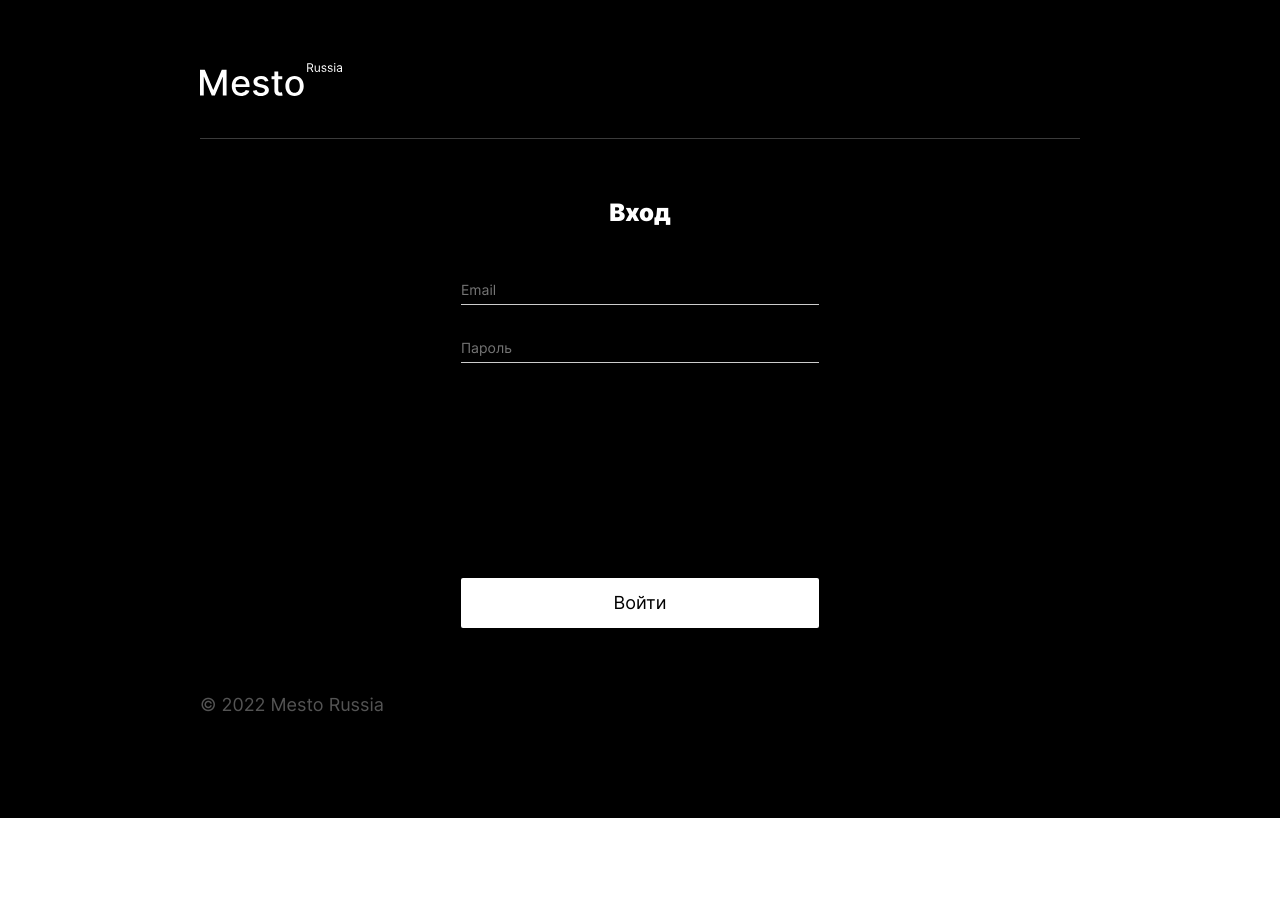
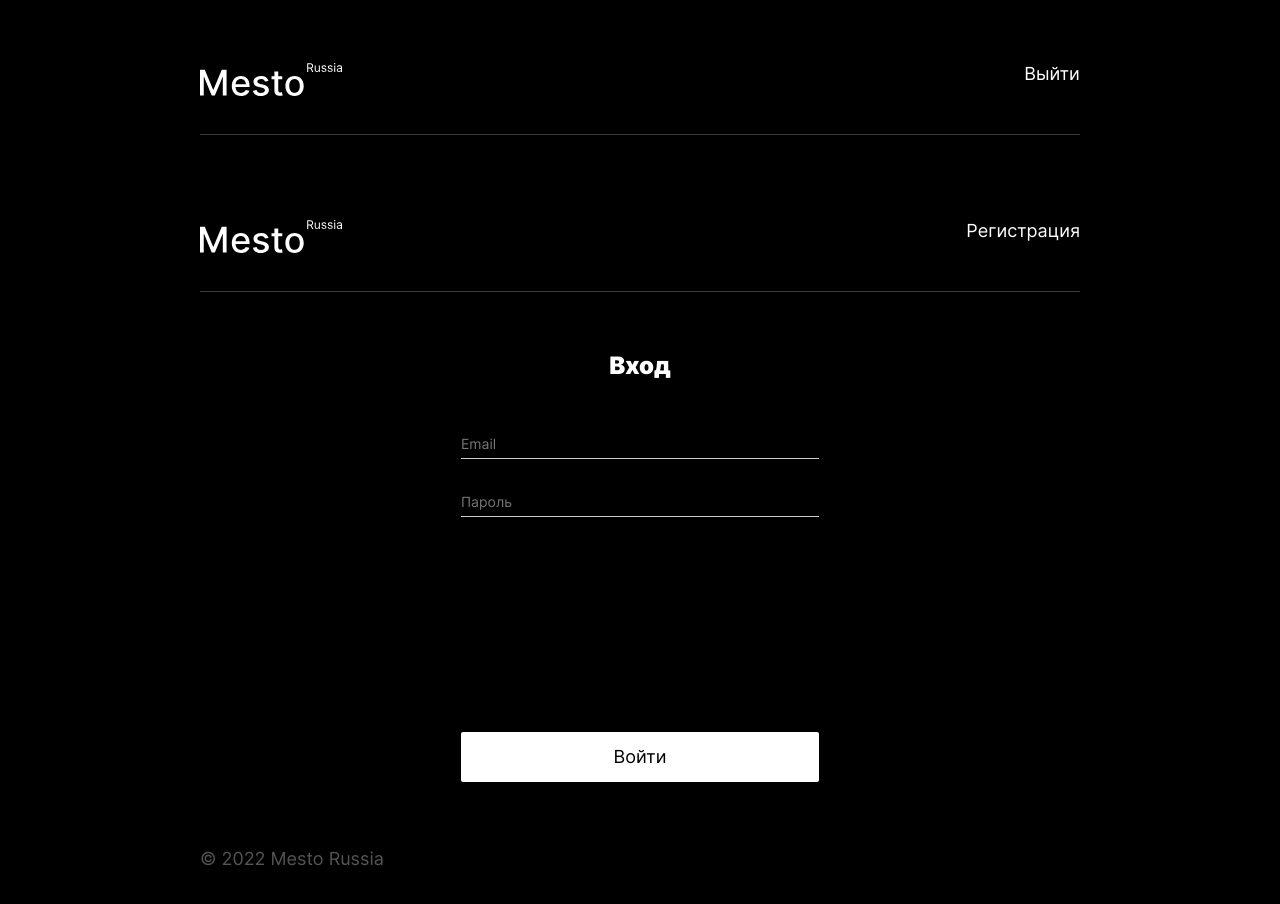
Before and after one commit to Linalien23/react-mesto-auth, a React (Create React App) app: page /sign-in in a window 1280 px wide. Shown: the top 904 px of the page. Before the commit the page ends 818 px from the top, so only its background shows below. Built offline with nearby package versions, Linux system fonts and the light colour scheme.

Commit message:
Пофиксить замечания после ревью

```diff
--- /dev/null
+++ b/src/blocks/header/__button/header__button.css
@@ -0,0 +1,23 @@
+.header__button {
+    min-width: 56px;
+    height: 22px;
+    background-color: black;
+    color: white;
+    border: none;
+    padding: 0;
+    margin-bottom: 46px;
+    font-size: 18px;
+    font-weight: normal;
+    cursor: pointer;
+}
+
+.header__button:hover {
+    opacity: 60%;
+}
+
+@media screen and (max-width: 900px) {
+    .header__button {
+        padding-right: 30px;
+        font-size: 14px;
+    }
+}
--- /dev/null
+++ b/src/blocks/header/__text/header__text.css
@@ -0,0 +1,13 @@
+.header__text {
+    color: white;
+    font-size: 18px;
+    font-weight: 500;
+    margin: 0 auto 46px 517px;
+}
+
+@media screen and (max-width: 900px) {
+    .header__text {
+        margin: 0 auto 46px;
+        font-size: 14px;
+    }
+}
--- a/src/blocks/header/header.css
+++ b/src/blocks/header/header.css
@@ -3,6 +3,8 @@
     padding-top: 45px;
     max-width: 880px;
     border-bottom: 1px solid rgba(84, 84, 84, 0.7);
+    display: flex;
+    justify-content: space-between;
 }
 
 @media screen and (max-width: 1024px) {
--- a/src/components/App.js
+++ b/src/components/App.js
@@ -1,5 +1,6 @@
 import React, { useState, useEffect } from 'react';
 import { BrowserRouter, Route, Switch, useHistory } from 'react-router-dom';
+import Header from './Header.js';
 import Footer from './Footer.js';
 import Main from './Main.js';
 import PopupWithForm from './PopupWithForm.js';
@@ -34,7 +35,7 @@ function App() {
   const history = useHistory();
 
   useEffect(() => {
-    tokenCheck()
+    checkToken()
   }, []);
 
   // Запрос к API за информацией о пользователе и массиве карточек при монтировании
@@ -52,15 +53,7 @@ function App() {
 
       api.getCards().
         then((data) => {
-          setCards(
-            data.map((card) => ({
-              _id: card._id,
-              name: card.name,
-              link: card.link,
-              owner: card.owner,
-              likes: card.likes,
-            }))
-          )
+          setCards(data)
         })
         .catch((err) => {
           console.log(err);
@@ -79,24 +72,23 @@ function App() {
   function handleCardLike(card) { // Код, который будет вызываться при клике на лайк
     // Проверяем, есть ли уже лайк на этой карточке
     const isLiked = card.likes.some(i => i._id === currentUser._id);
+    function handleNewCardLike(newCard) {
+      const newCards = cards.map((c) => c._id === card._id ? newCard : c);
+      setCards(newCards);
+    }
 
-    // Отправляем запрос в API и получаем обновлённые данные карточки
-    if (!isLiked) { //
+    if (!isLiked) {
       api.likeCard(card._id)
-        .then((newCard) => {
-          setCards((state) => state.map((c) => c._id === card._id ? newCard : c));
-        })
-        .catch((err) => {
+        .then(handleNewCardLike)
+        .catch(err => {
           console.log(err);
-        })
+        });
     } else {
       api.dislikeCard(card._id)
-        .then((newCard) => {
-          setCards((state) => state.map((c) => c._id === card._id ? newCard : c));
-        })
-        .catch((err) => {
+        .then(handleNewCardLike)
+        .catch(err => {
           console.log(err);
-        })
+        });
     }
   }
 
@@ -151,10 +143,9 @@ function App() {
       });
   }
 
-  function tokenCheck() {
+  function checkToken() {
     // если у пользователя есть токен в localStorage,
     // эта функция проверит, действующий он или нет
-    if (localStorage.getItem('token')) {
     const token = localStorage.getItem('token');
     if (token) {
       // проверим токен
@@ -170,13 +161,14 @@ function App() {
         })
         .catch((err) => console.log(err));
     }
-    }
+
   }
 
-  function deleteToken() { // удалить JWT-токен из localStorage и переадресовать пользователя на страницу /sign-in
+  function handleSignOut() { // удалить JWT-токен из localStorage и переадресовать пользователя на страницу /sign-in
     localStorage.removeItem('token');
-    history.push('/sign-in')
+    history.push('/sign-in');
     setLoggedIn(false);
+    setUserEmail(null);
   }
 
   function onRegister(email, password) {
@@ -208,14 +200,18 @@ function App() {
       .catch(err => console.log(err));
   }
 
-
   return (
     <CurrentUserContext.Provider value={currentUser}> // «обернуть» в провайдер объекта CurrentUserContext всё текущее содержимое корневого компонента
 
       <div className="page">
         <div className="page__content">
 
-          <BrowserRouter>
+          <Header
+            text='Выйти'
+            onClick={handleSignOut}>
+            <p className="header__text">{userEmail}</p>
+          </Header>
+
           <Switch>
 
             <Route exact={true} path="/sign-in">
@@ -239,11 +235,10 @@ function App() {
               onCardDelete={handleCardDelete}
               component={Main}
               userData={userEmail}
-                onDeleteToken={deleteToken}>
+              onDeleteToken={handleSignOut}>
             </ProtectedRoute>
 
           </Switch>
-          </BrowserRouter>
           <Footer />
 
           <EditAvatarPopup
--- a/src/components/Header.js
+++ b/src/components/Header.js
@@ -1,10 +1,13 @@
 import React from 'react';
 import logo from '../images/header-logo.svg';
 
-function Header() {
+function Header(props) {
+
     return (
         <header className="header">
-            <img className="header__logo" src={logo} alt="Лого" />
+            <img className="header__logo" src={logo} alt="лого" />
+            {props.children}
+            <button className="header__button" onClick={props.onClick}>{props.text}</button>
         </header>
     );
 }
--- a/src/components/Main.js
+++ b/src/components/Main.js
@@ -1,25 +1,14 @@
 import React, { useEffect, useState } from 'react';
 import Card from '../components/Card.js';
 import { CurrentUserContext } from '../contexts/CurrentUserContext';
-import Header from './Header.js';
 
-function Main({ onEditAvatar, onEditProfile, onAddPlace, onCardClick, onCardLike, onCardDelete, cards, userData, onDeleteToken }) {
+function Main({ onEditAvatar, onEditProfile, onAddPlace, onCardClick, onCardLike, onCardDelete, cards }) {
 
     const user = React.useContext(CurrentUserContext); // подписка на контекст
-    const email = userData;
 
-    function onSignOut() {
-        onDeleteToken();
-    }
 
     return (
         <main>
-
-            <Header
-                text='Выйти'
-                onClick={onSignOut}>
-                <p className="header__text">{email}</p>
-            </Header>
 
             <section className='profile'>
                 <div className='profile__avatar'>
--- a/src/index.css
+++ b/src/index.css
@@ -4,6 +4,8 @@
 @import url('./blocks/page/page.css');
 @import url('./blocks/header/header.css');
 @import url('./blocks/header/__logo/header__logo.css');
+@import url('./blocks/header/__button/header__button.css');
+@import url('./blocks/header/__text/header__text.css');
 @import url('./blocks/profile/profile.css');
 @import url('./blocks/profile/__avatar/profile__avatar.css');
 @import url('./blocks/profile/__avatar-btn/profile__avatar-btn.css');
--- a/src/index.js
+++ b/src/index.js
@@ -3,10 +3,13 @@ import ReactDOM from 'react-dom/client';
 import './index.css';
 import App from '../src/components/App.js';
 import reportWebVitals from './reportWebVitals';
+import { BrowserRouter } from 'react-router-dom';
 
 const root = ReactDOM.createRoot(document.getElementById('root'));
 root.render(
-    <App />
+    <BrowserRouter>
+        <App />
+    </BrowserRouter>
 );
 
 // If you want to start measuring performance in your app, pass a function
```
Lines whose indentation alone changed are shown as unchanged.
